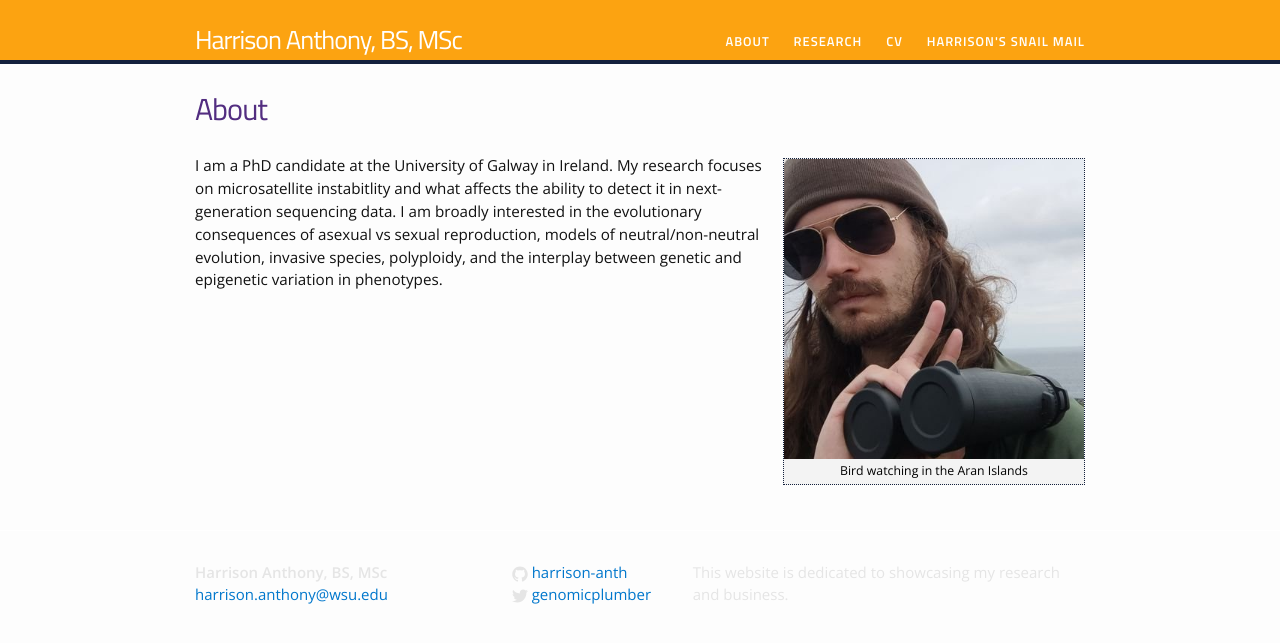
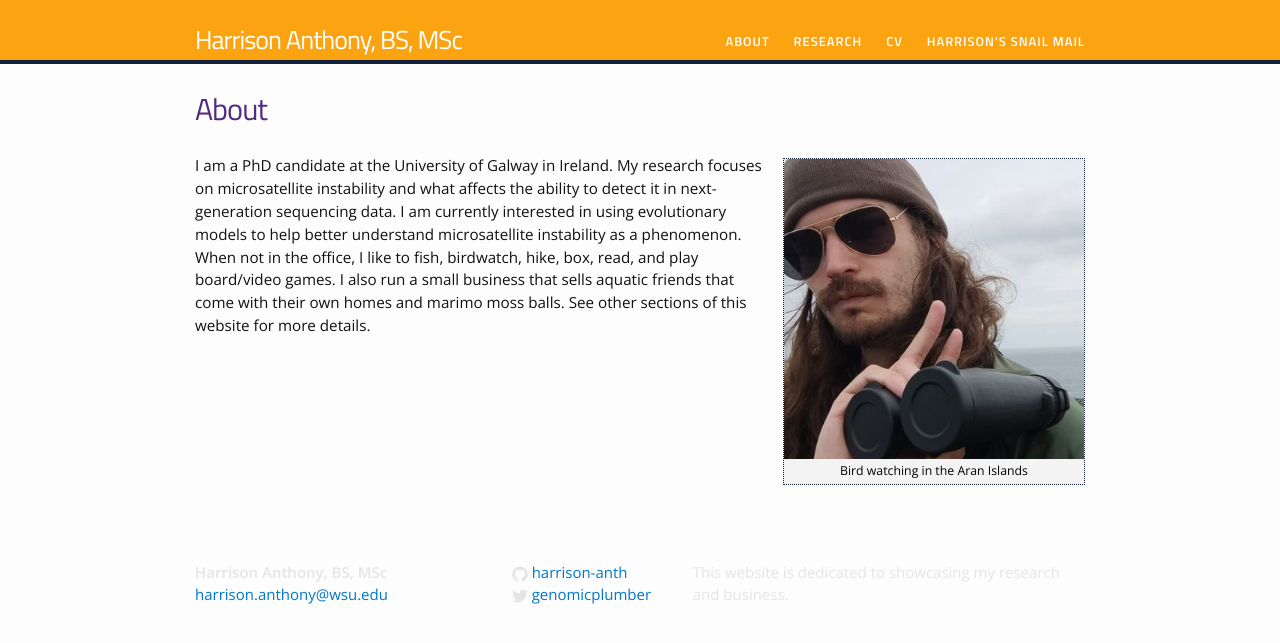
Before and after one commit to harrison-anth/harrison-anth.github.io, a Jekyll site: the page built from about.md, in a window 1280 px wide. Shown: the top 643 px of the page. Built offline with Jekyll 4.4.1, drawn with Linux system fonts in a browser that asks for light colours.

Commit message:
updating aboutme

```diff
--- a/about.md
+++ b/about.md
@@ -6,7 +6,7 @@ permalink: /about/
 
 {% include image.html url="/images/twitt_pic.jpg" caption="Bird watching in the Aran Islands" width=300 align="right" %}
 
-I am a PhD candidate at the University of Galway in Ireland. My research focuses on microsatellite instabitlity and
-what affects the ability to detect it in next-generation sequencing data. I am broadly interested in the evolutionary
-consequences of asexual vs sexual reproduction, models of neutral/non-neutral evolution, invasive species,
-polyploidy, and the interplay between genetic and epigenetic variation in phenotypes.
+I am a PhD candidate at the University of Galway in Ireland. My research focuses on microsatellite instability and
+what affects the ability to detect it in next-generation sequencing data. I am currently interested in using evolutionary models to help better understand
+microsatellite instability as a phenomenon. When not in the office, I like to fish, birdwatch, hike, box, read, and play board/video games. I also run a small business that sells aquatic friends
+that come with their own homes and marimo moss balls. See other sections of this website for more details.
```
